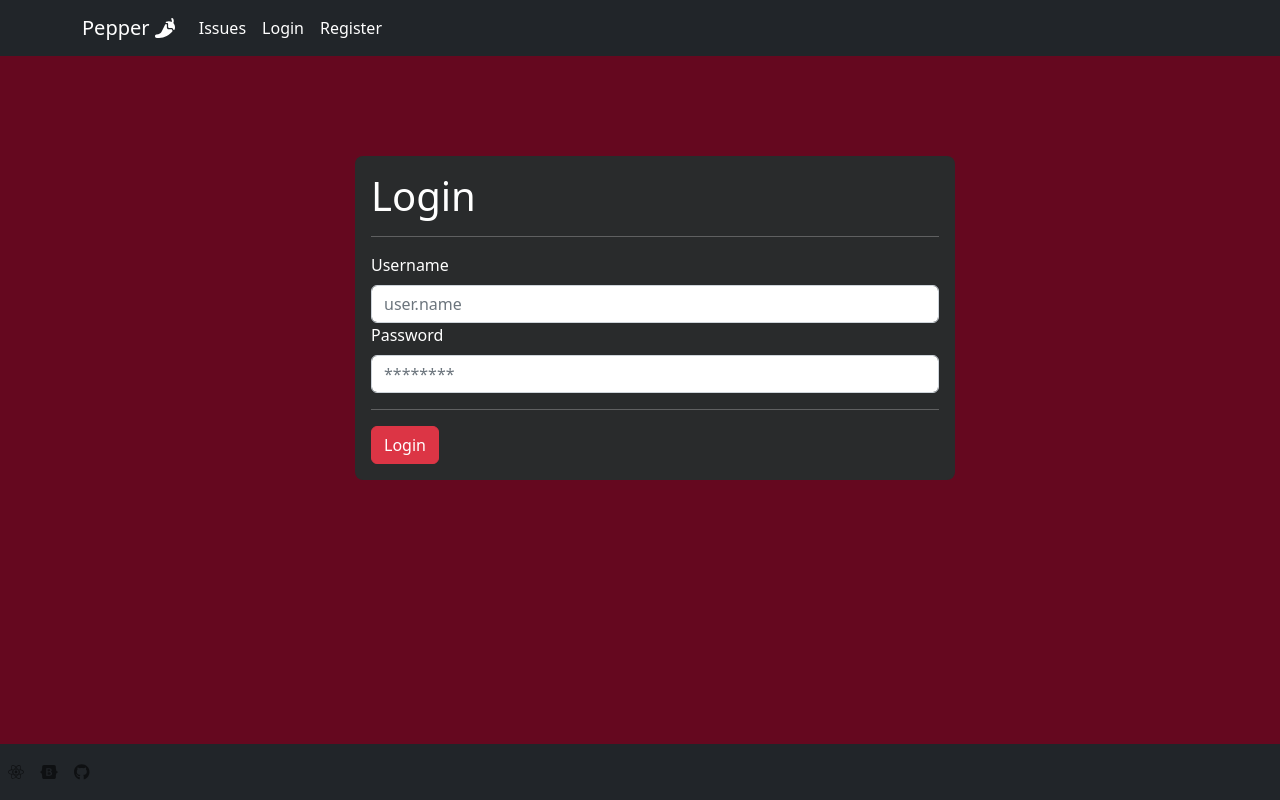
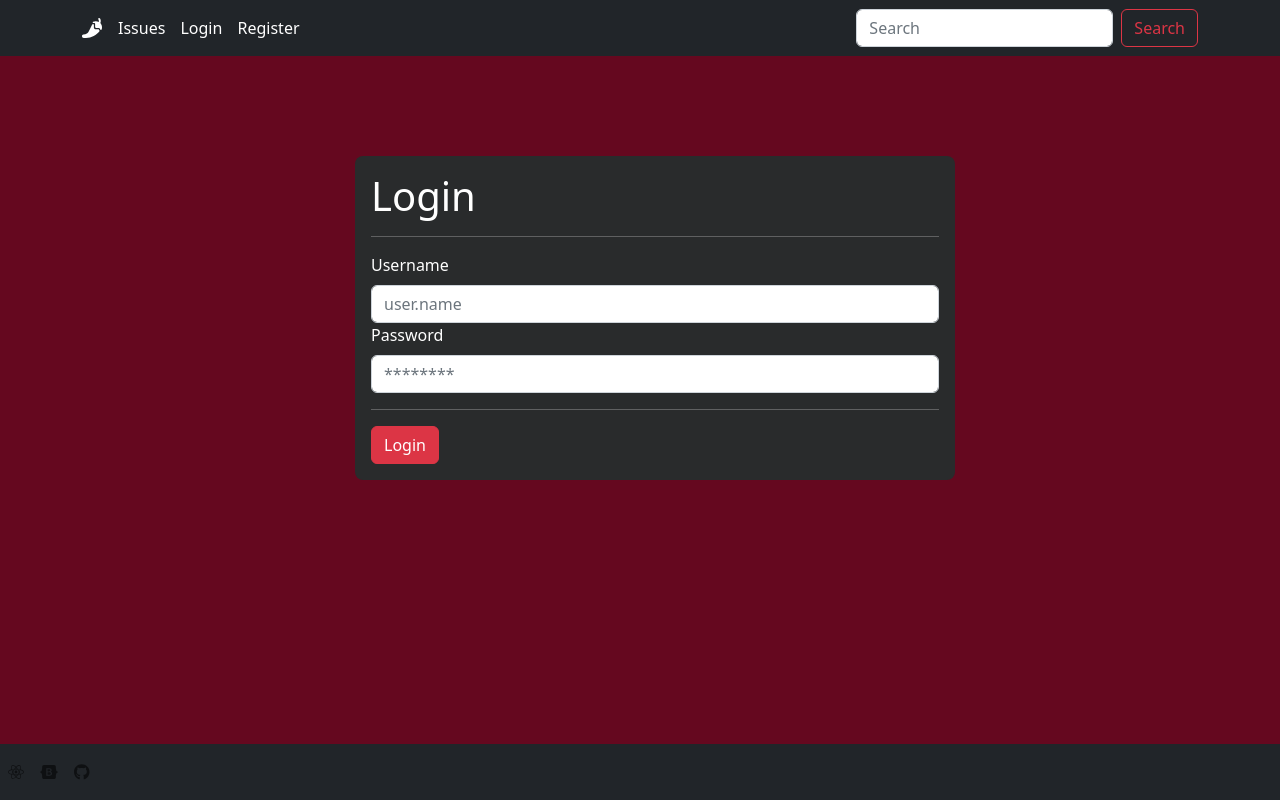
Before and after one commit to afraz98/pepper, a React (Create React App) app in the folder frontend/: page /login in a window 1280 px wide. Built offline with nearby package versions, Linux system fonts and the light colour scheme.

Commit message:
Restyling pages, include search on navbar (not currently functioning)

```diff
--- a/frontend/src/components/Navbar.js
+++ b/frontend/src/components/Navbar.js
@@ -1,11 +1,16 @@
 import React, { useContext } from "react";
 import Nav from "react-bootstrap/Nav"
+import Form from "react-bootstrap/Form"
+import Button from "react-bootstrap/Button"
 import Container from "react-bootstrap/Container"
 import Navbar from "react-bootstrap/Navbar"
+
+import { Link } from "react-router-dom";
 import { FontAwesomeIcon } from "@fortawesome/react-fontawesome";
 import { faPepperHot } from "@fortawesome/free-solid-svg-icons"
 import AuthContext from "../context/AuthContext";
 
+import '../style/navbar.css'
 
 const NavigationBar = () => {
     const { user, logoutUser } = useContext(AuthContext);
@@ -13,23 +18,33 @@ const NavigationBar = () => {
         <>
             <Navbar bg="dark" expand="lg">
                 <Container>
-                    <Navbar.Brand className="text-white" href="/"> Pepper <FontAwesomeIcon icon={faPepperHot}/> </Navbar.Brand>
+                    <Navbar.Brand className="navbar-brand"><Link className="navbar-link" to="/"><FontAwesomeIcon icon={faPepperHot}/></Link></Navbar.Brand>
                     <Nav className="me-auto">
                         {
                             user ? (
                                 <>
-                                <Nav.Link className="text-white" href="/issues">Issues</Nav.Link>
-                                <Nav.Link className="text-white" onClick={ logoutUser }>Logout</Nav.Link>
+                                <Link className="navbar-link" to="/issues">Issues</Link>
+                                <Link className="navbar-link" onClick={ logoutUser }>Logout</Link>
                                 </>
                             ) : (
                                 <>
-                                <Nav.Link className="text-white" href="/issues">Issues</Nav.Link>
-                                <Nav.Link className="text-white" href="/login"> Login </Nav.Link>
-                                <Nav.Link className="text-white" href="/register">Register</Nav.Link>
+                                <Link className="navbar-link" to="/issues">Issues</Link>
+                                <Link className="navbar-link" to="/login"> Login </Link>
+                                <Link className="navbar-link" to="/register">Register</Link>
                                 </>
                             )
                         }
                     </Nav>
+
+                    <Form className="d-flex">
+                        <Form.Control
+                            type="search"
+                            placeholder="Search"
+                            className="me-2"
+                            aria-label="Search"
+                        />
+                        <Button variant="outline-danger">Search</Button>
+                    </Form>
             </Container>
         </Navbar>
         </>
--- /dev/null
+++ b/frontend/src/style/issuespage.css
@@ -0,0 +1,11 @@
+.issue-page {
+    background-color: #292b2c;
+    border-radius: .5em;
+    margin-bottom: 1em;
+    margin-left: auto;
+    margin-right: auto;
+    margin-top: 100px;
+    padding: 1em;
+    text-align: left;
+    width: 600px;
+}
--- /dev/null
+++ b/frontend/src/style/navbar.css
@@ -0,0 +1,19 @@
+.navbar-brand {
+    color: white;
+    text-decoration: none;
+}
+
+
+.navbar-link:hover {
+    color: red;
+}
+
+.navbar-link {
+    color: white;
+    text-decoration: none;
+    padding-right: 10%
+}
+
+.navbar-link:hover {
+    color: red;
+}
--- a/frontend/src/views/CreateIssue.js
+++ b/frontend/src/views/CreateIssue.js
@@ -3,10 +3,10 @@ import Form from "react-bootstrap/Form";
 import Button from "react-bootstrap/Button";
 import axios from "axios";
 import AuthContext from "../context/AuthContext";
-import '../style/issuepage.css'
 import { useNavigate } from "react-router-dom";
 
 import '../style/createissue.css'
+import '../style/issuespage.css'
 
 const CreateIssue = () => {
     const { user } = useContext(AuthContext);
--- a/frontend/src/views/IssuePage.js
+++ b/frontend/src/views/IssuePage.js
@@ -39,16 +39,13 @@ const IssuePage = () => {
                     <div className="p-3">
                         <h3>Issue #{issueId}</h3>
                         <hr/>
+
+                        <h1> {item.title} </h1>
+                        <p> {item.description} </p>
+
+                        <hr/>
+
                         <Form>
-                        <Form.Group>
-                            <Form.Label>Title</Form.Label>
-                            <Form.Control className="bg-dark text-white" value={item.title} disabled />
-                        </Form.Group>
-                        <Form.Group>
-                            <Form.Label>Description</Form.Label>
-                            <Form.Control className="bg-dark text-white" value={item.description} as="textarea" rows={5} disabled />
-                        </Form.Group>
-
                         <Form.Group>
                             <Form.Label>Assignee</Form.Label>
                             <Form.Select className="bg-dark text-white" name="assignee" disabled>
@@ -73,8 +70,10 @@ const IssuePage = () => {
                         </Form.Group>
 
                         <hr/>
-
-                        <Button className="btn btn-danger" onClick={closeIssue}> Close Issue </Button>
+                        <div className="px-auto mx-auto">
+                            <Button className="btn btn-danger" onClick={closeIssue}> Close Issue </Button>
+                            <Button variant="outline-danger" onClick={closeIssue}> Comment </Button>
+                        </div>
                         </Form>
                     </div>
                 </div>
--- a/frontend/src/views/IssuesPage.js
+++ b/frontend/src/views/IssuesPage.js
@@ -1,10 +1,10 @@
 import React, { useState, useEffect, useContext } from "react";
 import axios from "axios";
 import AuthContext from "../context/AuthContext";
-import { useNavigate } from "react-router-dom";
+import { Link, useNavigate } from "react-router-dom";
 import Table from "react-bootstrap/Table";
 
-import '../style/issuepage.css'
+import '../style/issuespage.css'
 
 const IssuesPage = () => {
   const { user } = useContext(AuthContext);
@@ -64,7 +64,7 @@ const IssuesPage = () => {
               (item) => (
                 <tr key={item.id}>
                   <th> {item.date} </th>
-                  <th className={`issue-title mr-2 ${ viewCompleted ? "completed-issue" : ""}`} title={item.description}> <a className="text-white" href={`/issues/${item.id}`}>{item.title}</a> </th>
+                  <th className={`issue-title mr-2 ${ viewCompleted ? "completed-issue" : ""}`} title={item.description}> <Link className="text-white" to={`/issues/${item.id}`}>{item.title}</Link> </th>
                   <th> {item.reporter} </th>
                   <th> {item.assignee} </th>
                 </tr>
```
Also changed, not shown: frontend/src/context/AuthContext.js (+2 -6 lines).
